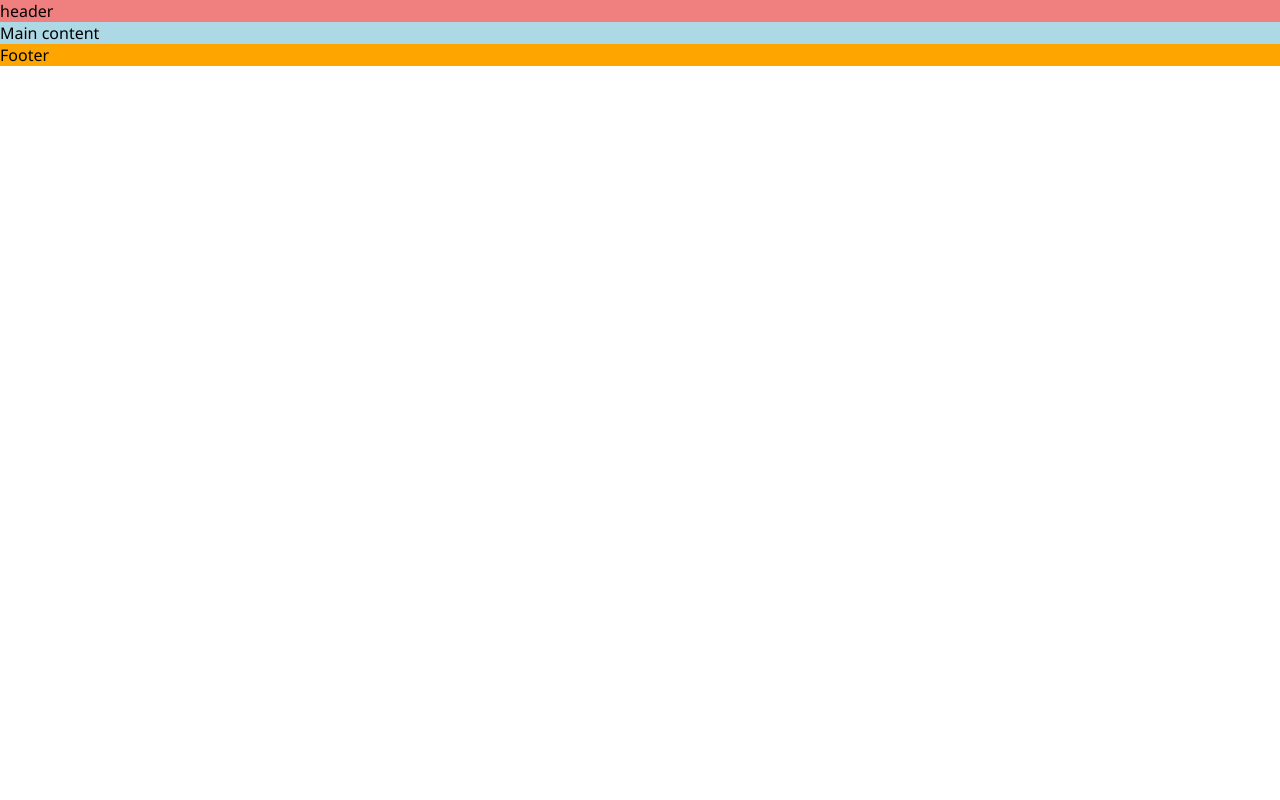
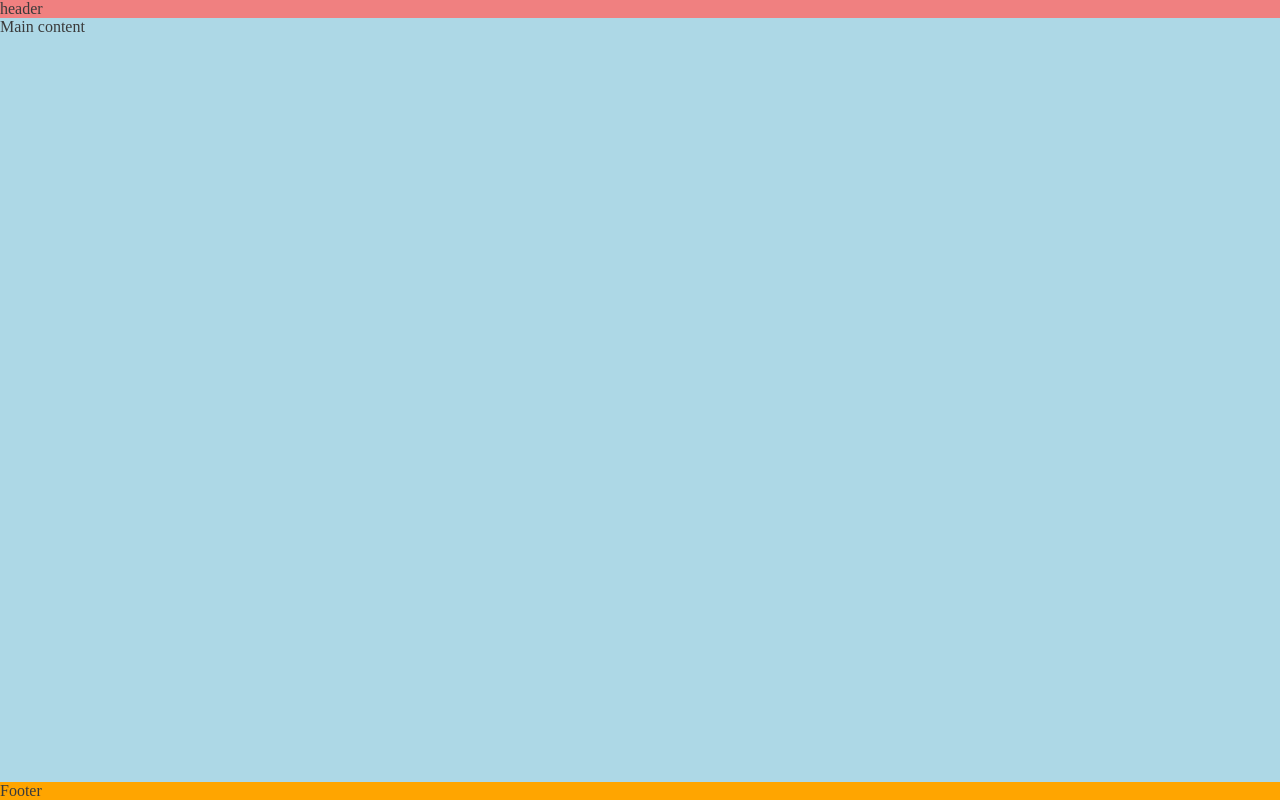
Before and after one commit to isaibrahim1/Love-running, a plain HTML site: page index.html in a window 1280 px wide. Drawn offline with Linux system fonts and the light colour scheme.

Commit message:
Puch footer down using flex style

```diff
--- a/assets/css/style.css
+++ b/assets/css/style.css
@@ -2,7 +2,16 @@
     margin: 0;
     padding: 0;
     box-sizing: border-box;
-    font-family: 'Segoe UI', Tahoma, Geneva, Verdana, sans-serif;
+   /* font-family: 'Segoe UI', Tahoma, Geneva, Verdana, sans-serif;*/
+}
+
+/*Gernal styles*/
+body {
+    min-height: 100vh;
+    display: flex;
+    flex-direction: column;
+    /*generic project style */
+    color: #3a3a3a;
 }
 
 /*headerr*/
@@ -13,6 +22,8 @@ header {
 /*main*/
 main {
     background-color: lightblue;
+    /*Make main element take up any surplus space to puch footer down*/
+    flex: 1 0 auto;
 }
 
 /*footer*/
```
